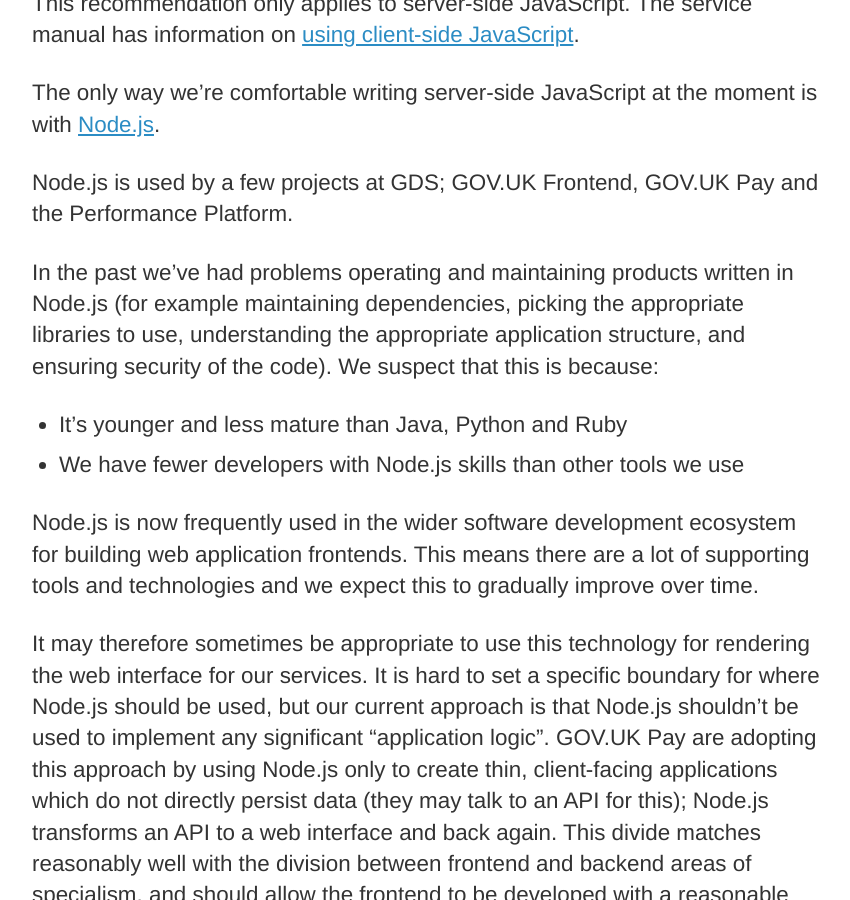
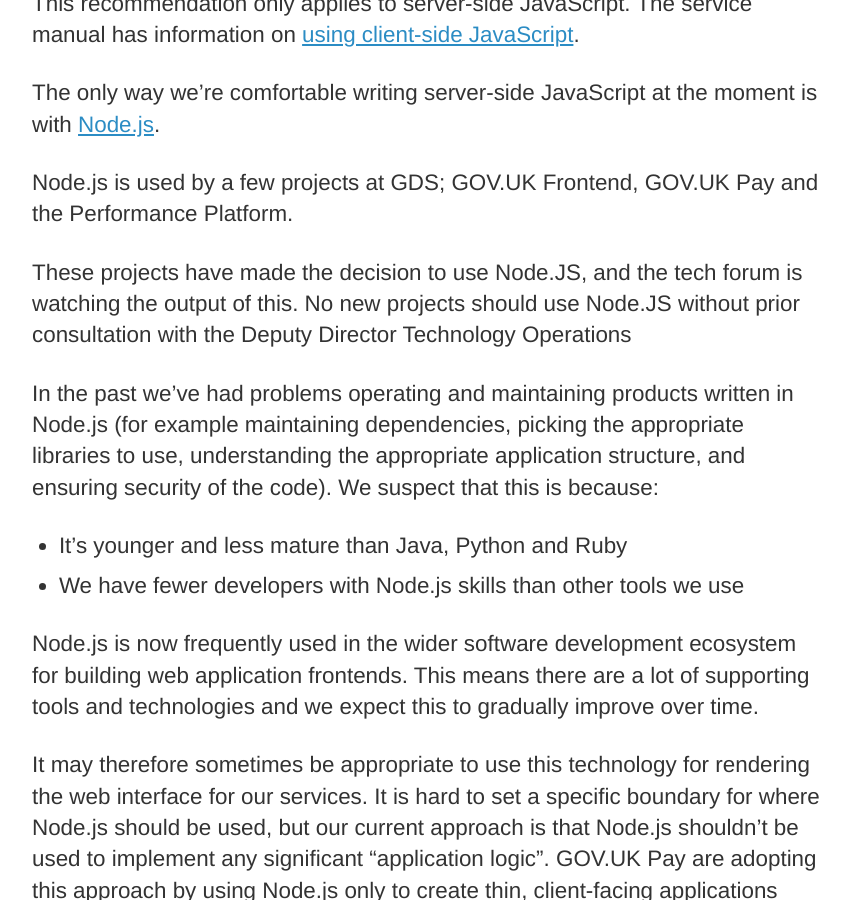
Before and after one commit to alphagov/gds-way, a Jekyll site: the page built from programming-languages.md, in a window 1280 px wide and 900 px high, scrolled down 1135 px. Shown: the whole window, without its empty margins (8-858 px from the left). Built offline with Jekyll 4.4.1, drawn with Linux system fonts in a browser that asks for light colours.

Commit message:
Update programming-languages.md
Added wording to make clear that approval is needed to start new Node.JS applications while we look at how that is working for other projects

```diff
--- a/programming-languages.md
+++ b/programming-languages.md
@@ -44,6 +44,8 @@ moment is with [Node.js][nodejs].
 [nodejs]: https://nodejs.org/
 
 Node.js is used by a few projects at GDS; GOV.UK Frontend, GOV.UK Pay and the Performance Platform.
+
+These projects have made the decision to use Node.JS, and the tech forum is watching the output of this. No new projects should use Node.JS without prior consultation with the Deputy Director Technology Operations
 
 In the past we've had problems operating and maintaining products written in
 Node.js (for example maintaining dependencies, picking the appropriate
```
